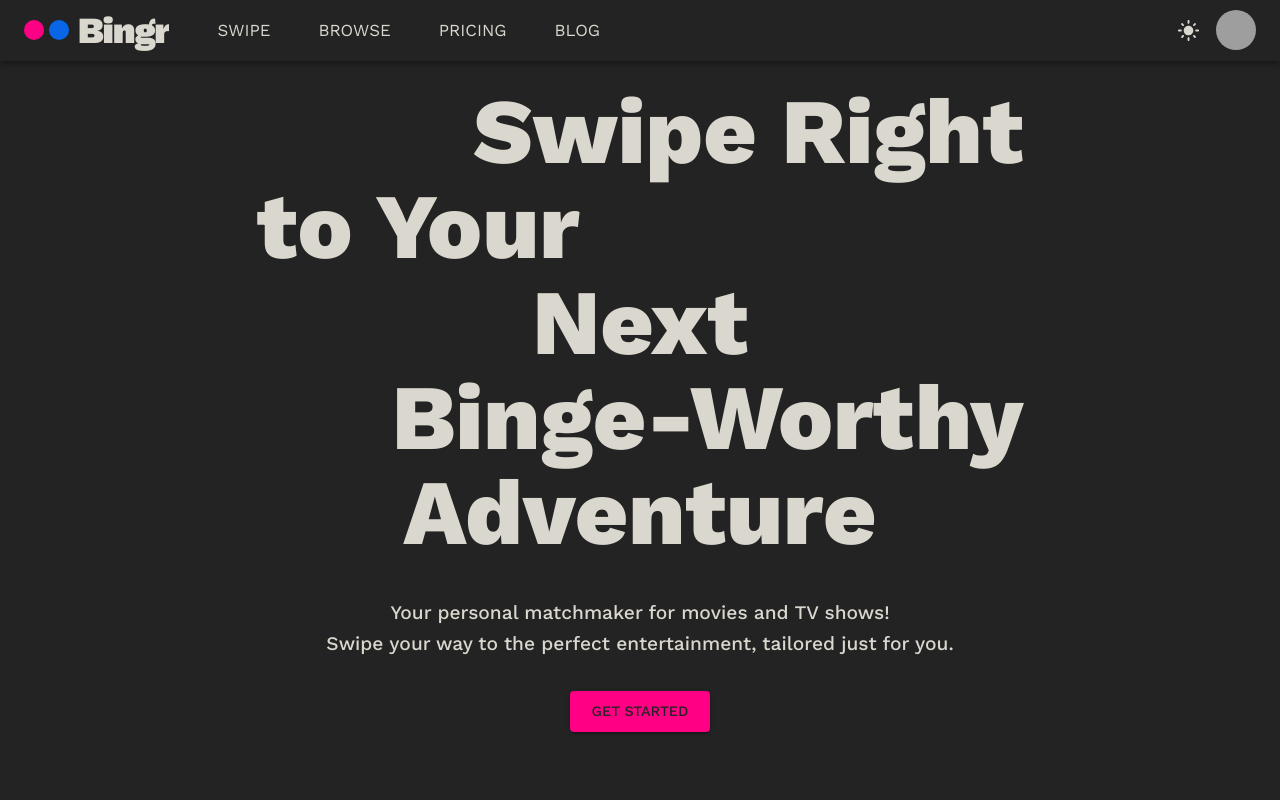
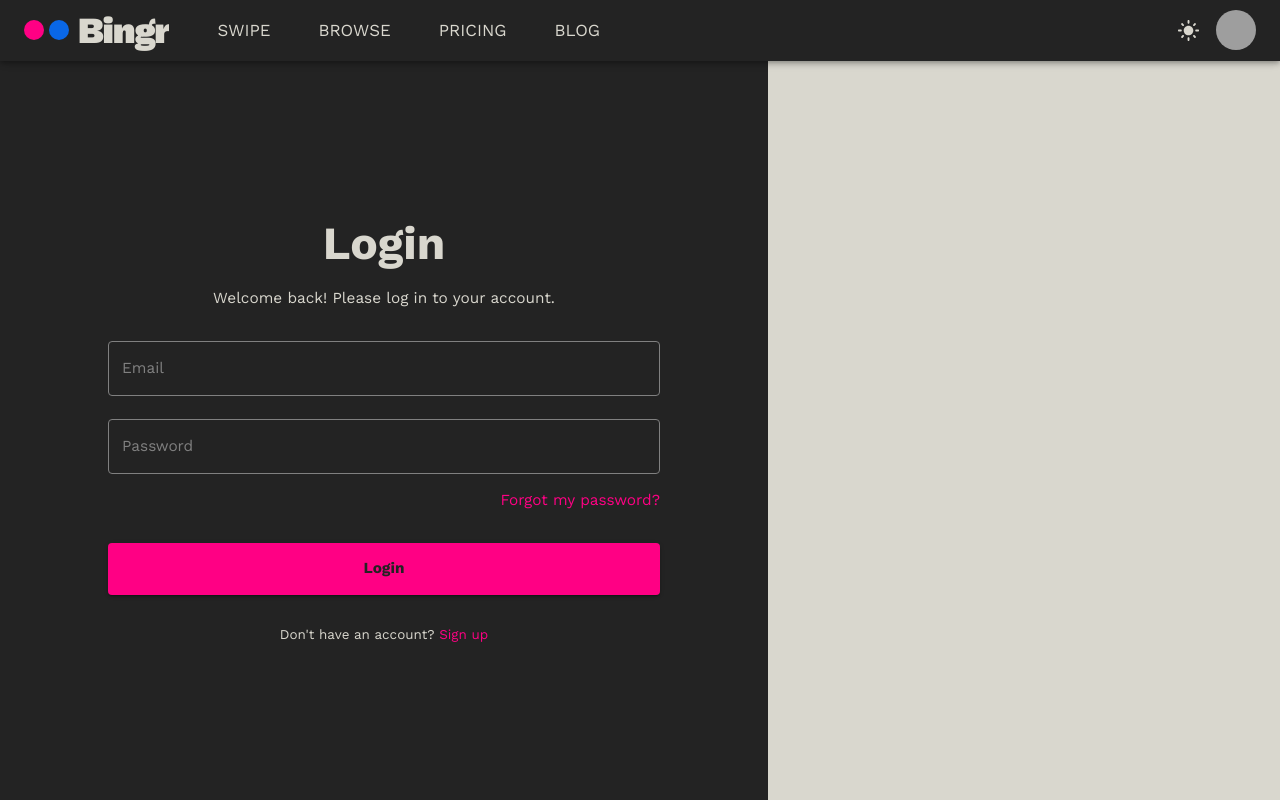
Before and after one commit to Idan-sh/Bingr, a React (Vite) app in the folder frontend/: page /login in a window 1280 px wide. Shown: the top 800 px of the page. Built offline with nearby package versions, Linux system fonts and the light colour scheme; grey boxes are pictures that could not be loaded.

Commit message:
Added a login page

```diff
--- a/frontend/src/main.tsx
+++ b/frontend/src/main.tsx
@@ -9,6 +9,7 @@ import SwipePage from "./pages/SwipePage.tsx";
 import Footer from "./components/footer/Footer.tsx";
 import AboutUsPage from "./pages/AboutUsPage.tsx";
 import BrowsePage from "./pages/BrowsePage.tsx";
+import LoginPage from "./pages/LoginPage.tsx";
 
 createRoot(document.getElementById("root")!).render(
   <StrictMode>
@@ -20,6 +21,7 @@ createRoot(document.getElementById("root")!).render(
           <Route path="/swipe" element={<SwipePage />} />
           <Route path="/about-us" element={<AboutUsPage />} />
           <Route path="/browse" element={<BrowsePage />} />
+          <Route path="/login" element={<LoginPage />} />
         </Routes>
         <Footer />
       </BrowserRouter>
--- /dev/null
+++ b/frontend/src/pages/LoginPage.tsx
@@ -0,0 +1,104 @@
+import { useState } from "react";
+import { Box, Container, Typography, TextField, Button, Link } from "@mui/material";
+
+function LoginPage() {
+  const [email, setEmail] = useState("");
+  const [password, setPassword] = useState("");
+
+  const handleLogin = () => {
+    // TODO: add login logic using backend API
+    console.log("Email:", email, "Password:", password);
+    setEmail("");
+    setPassword("");
+  };
+
+  return (
+    <Box
+      sx={{
+        color: "text.primary",
+        height: "calc(100vh - 3.9rem)",
+        width: "100%",
+        display: "flex",
+        alignItems: "center",
+        justifyContent: "center"
+      }}
+    >
+      <Box width="60%">
+        <Container
+          maxWidth="sm"
+          sx={{
+            padding: "2rem",
+            textAlign: "center"
+          }}
+        >
+          {/* Title */}
+          <Typography variant="h3" fontWeight="bold" gutterBottom>
+            Login
+          </Typography>
+          <Typography variant="body1" sx={{ marginBottom: "2rem" }}>
+            Welcome back! Please log in to your account.
+          </Typography>
+
+          {/* Email Field */}
+          <TextField
+            fullWidth
+            label="Email"
+            type="email"
+            variant="outlined"
+            value={email}
+            onChange={(e) => setEmail(e.target.value)}
+            sx={{
+              marginBottom: "1.5rem"
+            }}
+          />
+
+          {/* Password Field */}
+          <TextField
+            fullWidth
+            label="Password"
+            type="password"
+            variant="outlined"
+            value={password}
+            onChange={(e) => setPassword(e.target.value)}
+            sx={{ marginBottom: "1rem" }}
+          />
+
+          {/* Forgot Password Link */}
+          <Box sx={{ textAlign: "right", marginBottom: "2rem" }}>
+            <Link href="/forgot-password" color="primary" underline="hover">
+              Forgot my password?
+            </Link>
+          </Box>
+
+          {/* Login Button */}
+          <Button
+            fullWidth
+            variant="contained"
+            color="primary"
+            size="large"
+            onClick={handleLogin}
+            sx={{
+              padding: "0.8rem",
+              fontWeight: "bold",
+              fontSize: "1rem",
+              textTransform: "none"
+            }}
+          >
+            Login
+          </Button>
+
+          {/* Footer */}
+          <Typography variant="body2" sx={{ marginTop: "2rem" }}>
+            Don't have an account?{" "}
+            <Link href="/register" color="primary" underline="hover">
+              Sign up
+            </Link>
+          </Typography>
+        </Container>
+      </Box>
+      <Box width="40%" height="100%" sx={{ backgroundColor: "background.paper" }}></Box>
+    </Box>
+  );
+}
+
+export default LoginPage;
--- a/frontend/src/themes/DarkTheme.ts
+++ b/frontend/src/themes/DarkTheme.ts
@@ -46,5 +46,39 @@ export const darkTheme = createTheme({
                 },
             },
         },
+        MuiOutlinedInput: {
+            styleOverrides: {
+                root: {
+                    "& .MuiOutlinedInput-notchedOutline": {
+                        borderColor: "gray",
+                    },
+                    "&:hover .MuiOutlinedInput-notchedOutline": {
+                        borderColor: "#ff0084",
+                    },
+                    "&.Mui-focused .MuiOutlinedInput-notchedOutline": {
+                        borderColor: "#0967e7",
+                    },
+                },
+            },
+        },
+        MuiInputLabel: {
+            styleOverrides: {
+                root: {
+                color: "gray",
+                "&.Mui-focused": {
+                        color: "#0967e7", // Label color when focused
+                    },
+                },
+            },
+        },
+        MuiFormControl: {
+            styleOverrides: {
+                root: {
+                    "&:hover .MuiInputLabel-root:not(.Mui-focused)": {
+                        color: "#ff0084", // Label color when parent is hovered
+                    },
+                },
+            },
+        },
     },
 });
--- a/frontend/src/themes/LightTheme.ts
+++ b/frontend/src/themes/LightTheme.ts
@@ -40,7 +40,41 @@ export const lightTheme = createTheme({
             styleOverrides: {
                 root: {
                 "&:hover": {
-            backgroundColor: "rgba(0, 0, 0, 0.08)",
+                    backgroundColor: "rgba(255, 255, 255, 0.08)",
+                    },
+                },
+            },
+        },
+        MuiOutlinedInput: {
+            styleOverrides: {
+                root: {
+                    "& .MuiOutlinedInput-notchedOutline": {
+                        borderColor: "gray",
+                    },
+                    "&:hover .MuiOutlinedInput-notchedOutline": {
+                        borderColor: "#ff0084",
+                    },
+                    "&.Mui-focused .MuiOutlinedInput-notchedOutline": {
+                        borderColor: "#0967e7",
+                    },
+                },
+            },
+        },
+        MuiInputLabel: {
+            styleOverrides: {
+                root: {
+                color: "gray",
+                "&.Mui-focused": {
+                        color: "#0967e7", // Label color when focused
+                    },
+                },
+            },
+        },
+        MuiFormControl: {
+            styleOverrides: {
+                root: {
+                    "&:hover .MuiInputLabel-root:not(.Mui-focused)": {
+                        color: "#ff0084", // Label color when parent is hovered
                     },
                 },
             },
```
Lines whose indentation alone changed are shown as unchanged.
